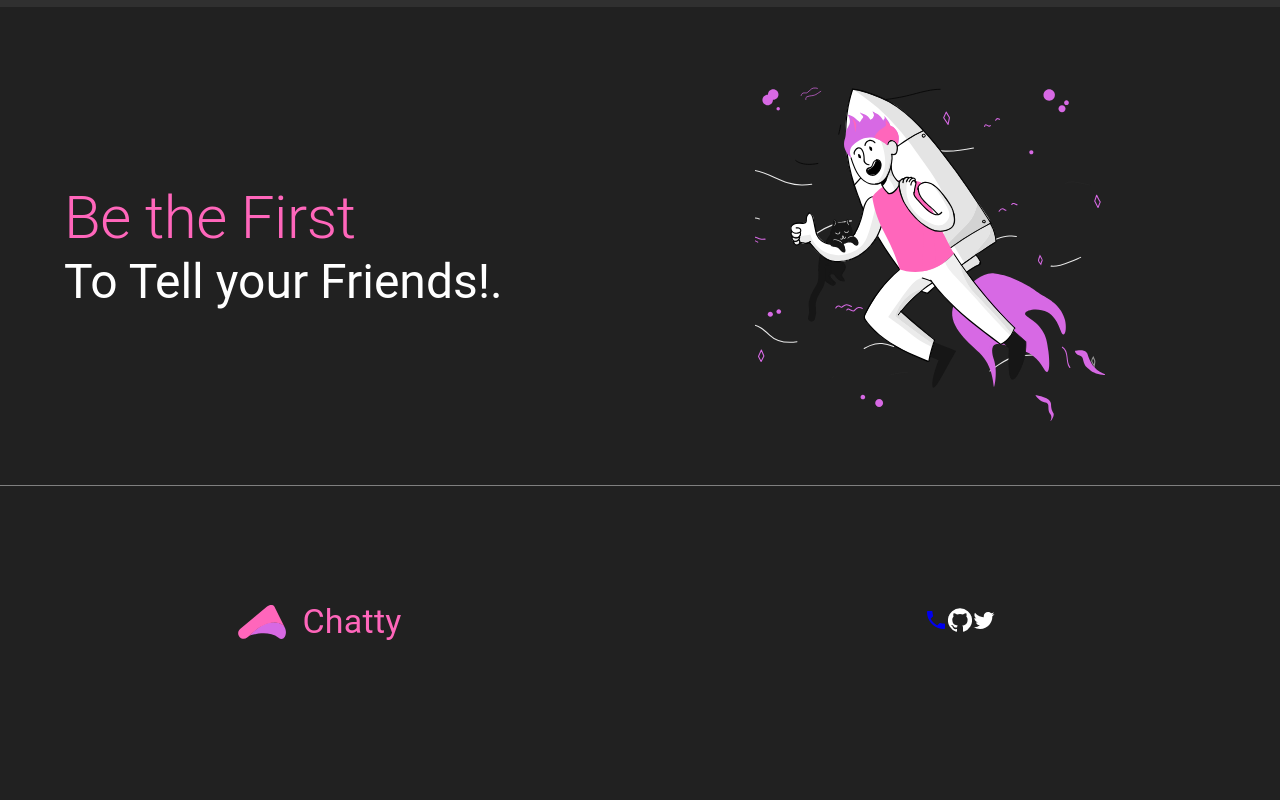
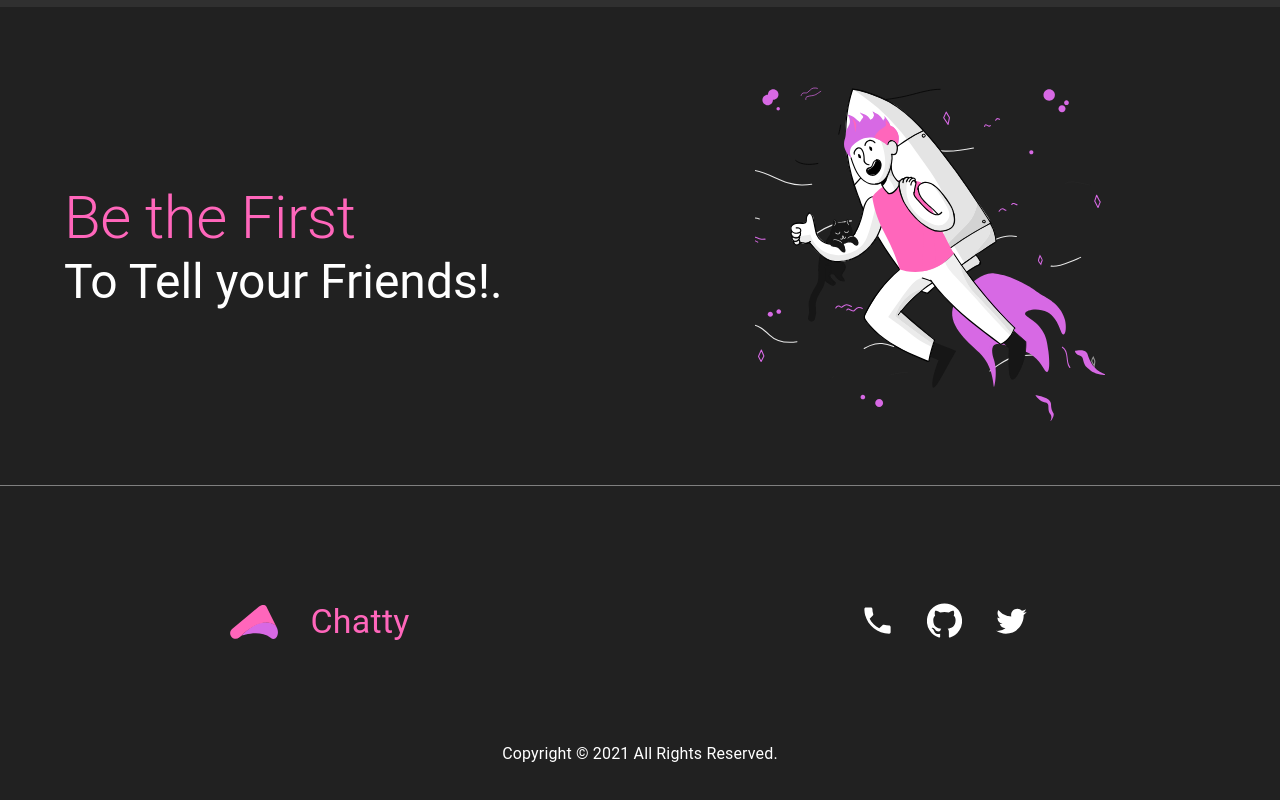
Before and after one commit to PeterKwesiAnsah/Chatty, a React (Create React App) app in the folder client/: page / in a window 1280 px wide. Shown: the part 1671-2471 px from the top of the page. Before the commit the page ends 2429 px from the top, so only its background shows below. Built offline with nearby package versions, Linux system fonts and the light colour scheme.

Commit message:
netflify

```diff
--- a/client/src/App.js
+++ b/client/src/App.js
@@ -1,5 +1,4 @@
 import Home from './layout/home/Home';
-import { makeStyles } from '@material-ui/core';
 import { ThemeProvider } from '@material-ui/core/styles';
 import GlobalStyles from './GlobalStyles';
 import theme from './theme/theme.js';
--- a/client/src/layout/home/components/Aftersteps.js
+++ b/client/src/layout/home/components/Aftersteps.js
@@ -25,13 +25,13 @@ const Aftersteps = () => {
 	return (
 		<div className={classes.root}>
 			<Grid container alignItems="center" spacing={1}>
-				<Grid item md={6} lg={6}>
+				<Grid item xs={12} sm={12} md={6} lg={6}>
 					<Typography variant="h2" color="secondary">
 						Be the First
 					</Typography>
 					<Typography variant="h3">To Tell your Friends!.</Typography>
 				</Grid>
-				<Grid item md={6} lg={6}>
+				<Grid item  xs={12} sm={12} md={6} lg={6}>
 					<Lottie options={defaultOptions} height={350} width={350} />
 				</Grid>
 			</Grid>
--- a/client/src/layout/home/components/Footer.js
+++ b/client/src/layout/home/components/Footer.js
@@ -12,7 +12,11 @@ const useStyles = makeStyles((theme) => ({
 		padding: theme.spacing(14, 0),
 		borderTop: '1px solid grey',
 	},
-	socials: {},
+	socials: {
+        '& > a':{
+            marginRight:theme.spacing(4)
+        }
+    },
 	logos: {
 		display: 'flex',
 		alignContent: 'center',
@@ -20,9 +24,12 @@ const useStyles = makeStyles((theme) => ({
 		alignItems: 'center',
 
 		'& > img': {
-			marginRight: theme.spacing(2),
+			marginRight: theme.spacing(4),
 		},
-	},
+    },
+    copyright:{
+        marginTop:theme.spacing(12)
+    }
 }));
 
 const Footer = () => {
@@ -30,7 +37,7 @@ const Footer = () => {
 	return (
 		<div className={classes.root}>
 			<Grid container alignItems="center">
-				<Grid item md={6} lg={6} alignItems="center">
+				<Grid item  xs={12} sm={12} md={6} lg={6} alignItems="center">
 					<div className={classes.logos}>
 						<img src={logo} alt="Chatty-Just Send it"></img>
 						<Typography variant="h4" color="secondary" display="inline">
@@ -38,10 +45,10 @@ const Footer = () => {
 						</Typography>
 					</div>
 				</Grid>
-				<Grid item md={6} lg={6}>
+				<Grid item xs={12} sm={12} md={6} lg={6}>
 					<div className={classes.socials}>
 						<a href="tel:0507140689">
-							<SvgIcon fontSize="medium">
+							<SvgIcon fontSize="large" htmlColor="#fff">
 								<PhoneIcon></PhoneIcon>
 							</SvgIcon>
 						</a>
@@ -51,7 +58,7 @@ const Footer = () => {
 							target="_blank"
 							rel="noreferrer"
 						>
-							<SvgIcon htmlColor="#fff" fontSize="medium">
+							<SvgIcon htmlColor="#fff" fontSize="large">
 								<GitHubIcon></GitHubIcon>
 							</SvgIcon>
 						</a>
@@ -61,13 +68,14 @@ const Footer = () => {
 							target="_blank"
 							rel="noreferrer"
 						>
-							<SvgIcon htmlColor="#fff" fontSize="medium">
+							<SvgIcon htmlColor="#fff" fontSize="large">
 								<TwitterIcon></TwitterIcon>
 							</SvgIcon>
 						</a>
 					</div>
 				</Grid>
 			</Grid>
+            <Typography varint="h6" className={classes.copyright}>Copyright &#169; 2021 All Rights Reserved.</Typography>
 		</div>
 	);
 };
--- a/client/src/layout/home/components/Steps.js
+++ b/client/src/layout/home/components/Steps.js
@@ -40,7 +40,7 @@ const Steps = () => {
 	return (
 		<div className={classes.root}>
 			<Grid container className={classes.grid} alignItems="center">
-				<Grid item md={6} lg={6}>
+				<Grid item xs={12} sm={12} md={6} lg={6} >
 					<div className={classes.blobAll}>
 						<img src={blob} alt="blobOne"></img>
 						<Typography variant="h1" className={classes.numberOne}>
@@ -48,7 +48,7 @@ const Steps = () => {
 						</Typography>
 					</div>
 				</Grid>
-				<Grid item md={6} lg={6}>
+				<Grid item xs={12} sm={12} md={6} lg={6}>
 					<Typography variant="h2" color="primary" paragraph>
 						Create an Account.
 					</Typography>
@@ -57,7 +57,7 @@ const Steps = () => {
 						password.
 					</Typography>
 				</Grid>
-				<Grid item md={6} lg={6}>
+				<Grid item xs={12} sm={12} md={6} lg={6}>
 					<div className={classes.blobAll}>
 						<img src={blobOne} alt="blobOne"></img>
 						<Typography variant="h1" className={classes.numberTwo}>
@@ -65,7 +65,7 @@ const Steps = () => {
 						</Typography>
 					</div>
 				</Grid>
-				<Grid item md={6} lg={6}>
+				<Grid item xs={12} sm={12} md={6} lg={6}>
 					<Typography variant="h2" color="secondary" paragraph>
 						Give an Invite.
 					</Typography>
@@ -74,7 +74,7 @@ const Steps = () => {
 						wherever they are.
 					</Typography>
 				</Grid>
-				<Grid item md={6} lg={6}>
+				<Grid item  xs={12} sm={12} md={6} lg={6}>
 					<div className={classes.blobAll}>
 						<img src={blobTwo} alt="blobOne"></img>
 						<Typography variant="h1" className={classes.numberThree}>
@@ -82,7 +82,7 @@ const Steps = () => {
 						</Typography>
 					</div>
 				</Grid>
-				<Grid item md={6} lg={6}>
+				<Grid item xs={12} sm={12} md={6} lg={6}>
 					<Typography variant="h2" style={{ color: '#d071da' }} paragraph>
 						Say Hi!.
 					</Typography>
```
Also changed, not shown: 1 other file (tests, documents, lock files or other folders).
